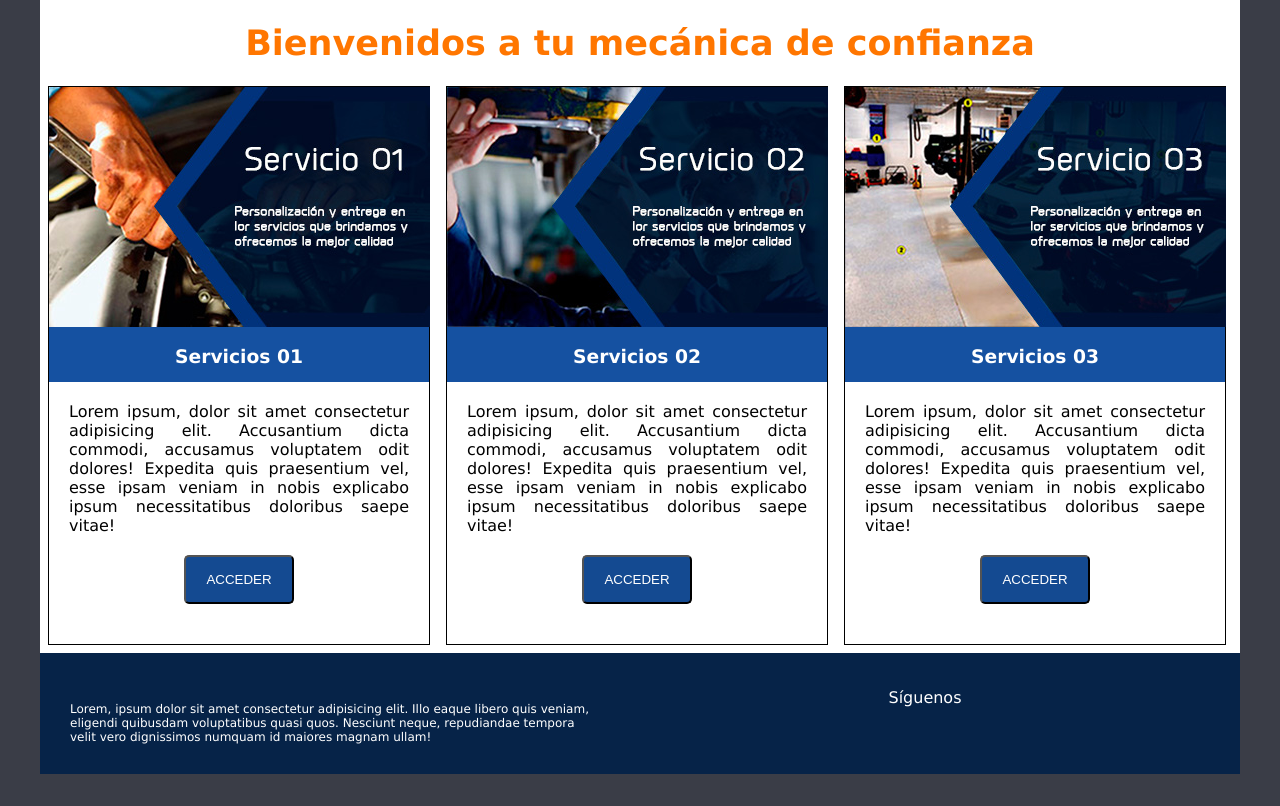
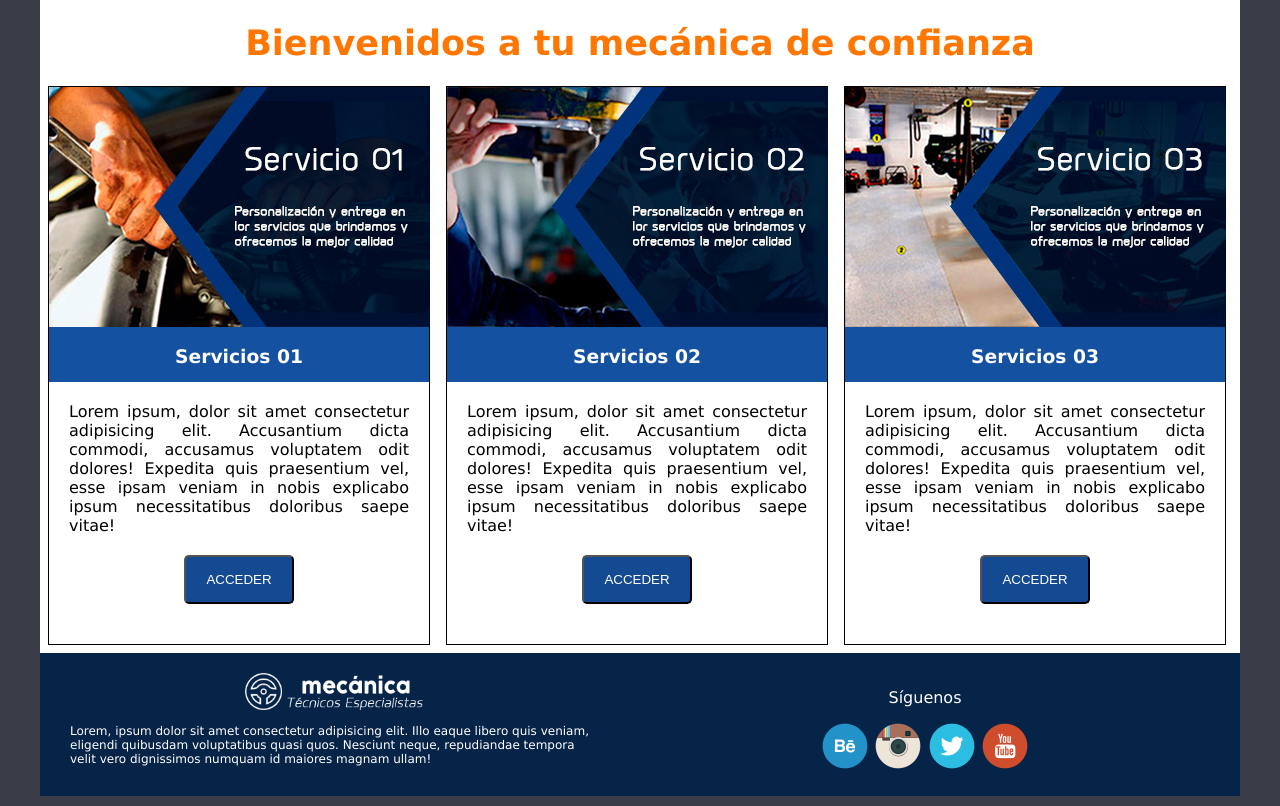
Before and after one commit to VanyaSansores/Mec-nica, a plain HTML site: page index.html in a window 1280 px wide. Shown: the part 553-1359 px from the top of the page. Before the commit the page ends 1337 px from the top, so only its background shows below. Drawn offline with Linux system fonts and the light colour scheme.

Commit message:
Update index.html

```diff
--- a/index.html
+++ b/index.html
@@ -68,16 +68,16 @@
         </section>
         <footer class="pie">
             <div class="izquierda">
-                <center><img src="imagenes/logo-blanco.png" alt="" width="180"></center>
+                <center><img src="logo-blanco.png" alt="" width="180"></center>
                 <p class="abajo">Lorem, ipsum dolor sit amet consectetur adipisicing elit. Illo eaque libero quis veniam, eligendi quibusdam voluptatibus quasi quos. Nesciunt neque, repudiandae tempora velit vero dignissimos numquam id maiores magnam ullam!</p>
             </div>
             <div class="derecha">
                 <p class="siguenos">Síguenos</p>
                 <center>
-                    <img src="imagenes/behance.png" alt="">
-                    <img src="imagenes/instagram.png" alt="">
-                    <img src="imagenes/twitter.png" alt="">
-                    <img src="imagenes/youtube.png" alt="">
+                    <img src="behance.png" alt="">
+                    <img src="instagram.png" alt="">
+                    <img src="twitter.png" alt="">
+                    <img src="youtube.png" alt="">
                 </center>
             </div>
         </footer>
```
